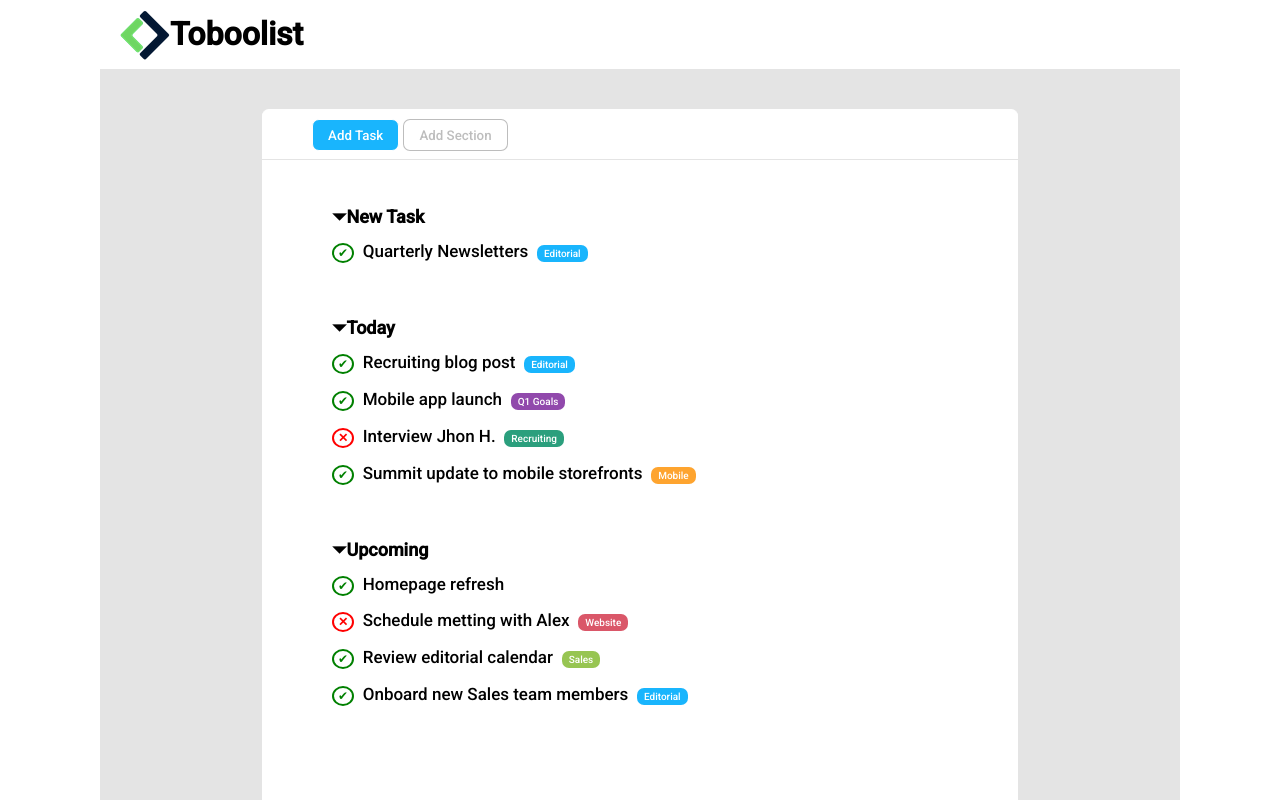
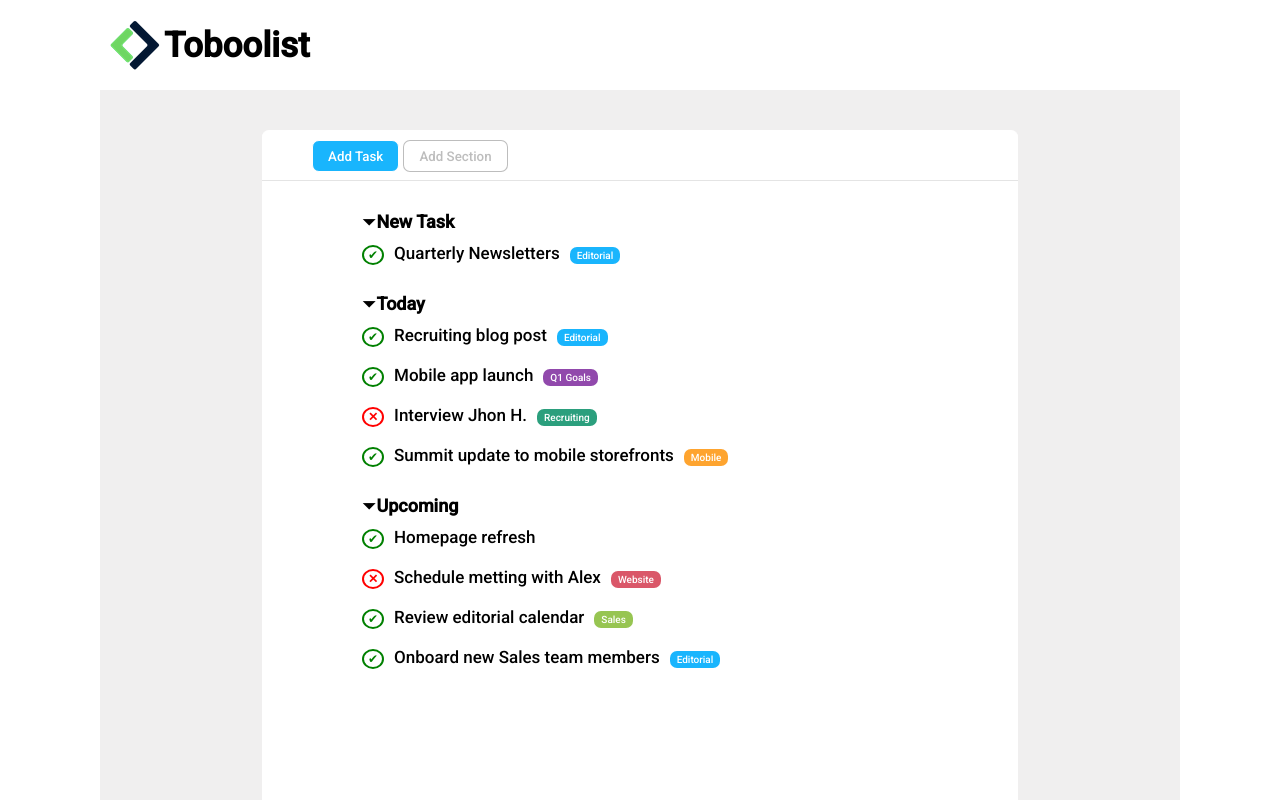
Before and after one commit to michelecanini/html-css-toboolist, a plain HTML site: page index.html in a window 1280 px wide. Shown: the top 800 px of the page. Drawn offline with Linux system fonts and the light colour scheme.

Commit message:
list and logo fixed

```diff
--- a/css/style.css
+++ b/css/style.css
@@ -8,29 +8,26 @@
 }
 
 .container{
-    background-color: rgba(128, 128, 128, 0.213);
+    background-color: rgba(219, 217, 217, 0.411);
     width: 1080px;
 }
 
-/*impostazioni header*/
+/*impostazioni header e logo*/
 
 header{
-    position: relative;
-    padding-bottom: 5px;
-    margin: auto;
+    padding: 20px 10px;
     background-color: white;
 }
 
-h1{
-    display: inline-block;
-    margin-top: 15px;
-    margin-bottom: 0px;
-    position: absolute;
+.logo-text{
+    font-size: 35px;
+    font-weight: 700;
+    vertical-align: middle;
 }
 
 header > img{
-    margin-top: 10px;
-    margin-left: 20px;
+    vertical-align: middle;
+    height: 100%;
 }
 
 /*impostazioni contenitore lista e nav*/
@@ -40,8 +37,6 @@ header > img{
     height: 900px;
     background-color: white;
     margin-top: 40px;
-
-
 }
 
 nav{
@@ -84,20 +79,23 @@ input.section{
 
 /*impostazioni liste*/
 
+.container-list2{
+    padding: 20px 100px;
+}
+
 ul{
-
-    line-height:200%;
     font-weight: 400;
     list-style-type: none;
     font-size: 17px;
-    margin-top: 40px;
-    margin-left: 70px
+}
+
+li{
+    padding: 10px 0px;
 }
 
 /*impostazioni task*/
 
 .task-title{
-    font-weight: bold ;
     font-size: 18px;
 }
 
@@ -107,6 +105,7 @@ ul{
     padding: 1px 4px;
     color: green;
     font-size: 12px;
+    margin-right: 10px;
 }
 
 .task-cross{
@@ -116,6 +115,7 @@ ul{
     color: red;
     font-size: 12px;
     font-weight: bold;
+    margin-right: 10px;
 }
 
 /*impostazioni tag genere*/
@@ -125,6 +125,7 @@ ul{
     color: white;
     padding: 3px 7px;
     border-radius: 7px;
+    margin-left: 10px;
 }
 
 .tag-editorial{
--- a/index.html
+++ b/index.html
@@ -15,7 +15,7 @@
     <!--inizio header-->
     <header>
         <img src="./img/img/Logo.png" alt="logo">
-        <h1>Toboolist</h1>
+        <span class="logo-text">Toboolist</span>
     </header>
     <!--fine header-->
         <!--inizio main-->
@@ -27,27 +27,37 @@
             </nav>
             <!--fine nav-->
             <!--inizio contenitore liste-->
-            <div>
+            <div class="container-list2">
                 <!--prima lista new task-->
-                <ul>
-                    <li class="task-title">&#x23f7;New Task</li>
-                    <li><span class="task-check">&#x2714;</span>&ensp;Quarterly Newsletters&ensp;<span class="tag-editorial">Editorial</span></li>
+                <ul class="ul-title">
+                    <li class="task-title">&#x23f7;<strong>New Task</strong>
+                        <ul>
+                            <li><span class="task-check">&#x2714;</span>Quarterly Newsletters<span class="tag-editorial">Editorial</span></li>
+                        </ul>
+                    </li>
+
                 </ul>
                 <!--seconda lista today-->
-                <ul>
-                    <li class="task-title">&#x23f7;Today</li>
-                    <li><span class="task-check">&#x2714;</span>&ensp;Recruiting blog post&ensp;<span class="tag-editorial">Editorial</span></li>
-                    <li><span class="task-check">&#x2714;</span>&ensp;Mobile app launch&ensp;<span class="tag-q1goals">Q1 Goals</span></li>
-                    <li><span class="task-cross">&#x2715;</span>&ensp;Interview Jhon H.&ensp;<span class="tag-recruiting">Recruiting</span></li>
-                    <li><span class="task-check">&#x2714;</span>&ensp;Summit update to mobile storefronts&ensp;<span class="tag-mobile">Mobile</span></li>
+                <ul class="ul-title">
+                    <li class="task-title">&#x23f7;<strong>Today</strong>
+                        <ul>
+                            <li><span class="task-check">&#x2714;</span>Recruiting blog post<span class="tag-editorial">Editorial</span></li>
+                            <li><span class="task-check">&#x2714;</span>Mobile app launch<span class="tag-q1goals">Q1 Goals</span></li>
+                            <li><span class="task-cross">&#x2715;</span>Interview Jhon H.<span class="tag-recruiting">Recruiting</span></li>
+                            <li><span class="task-check">&#x2714;</span>Summit update to mobile storefronts<span class="tag-mobile">Mobile</span></li>
+                        </ul>
+                    </li>
                 </ul>
                 <!--terza lista upcoming-->
-                <ul>
-                    <li class="task-title">&#x23f7;Upcoming</li>
-                    <li><span class="task-check">&#x2714;</span>&ensp;Homepage refresh</li>
-                    <li><span class="task-cross">&#x2715;</span>&ensp;Schedule metting with Alex&ensp;<span class="tag-website">Website</span></li>
-                    <li><span class="task-check">&#x2714;</span>&ensp;Review editorial calendar&ensp;<span class="tag-sales">Sales</span></li>
-                    <li><span class="task-check">&#x2714;</span>&ensp;Onboard new Sales team members&ensp;<span class="tag-editorial">Editorial</span></li>
+                <ul class="ul-title">
+                    <li class="task-title">&#x23f7;<strong>Upcoming</strong>
+                        <ul>
+                            <li><span class="task-check">&#x2714;</span>Homepage refresh</li>
+                            <li><span class="task-cross">&#x2715;</span>Schedule metting with Alex<span class="tag-website">Website</span></li>
+                            <li><span class="task-check">&#x2714;</span>Review editorial calendar<span class="tag-sales">Sales</span></li>
+                            <li><span class="task-check">&#x2714;</span>Onboard new Sales team members<span class="tag-editorial">Editorial</span></li>
+                        </ul>
+                    </li>
                 </ul>
             </div>
         </main>
```
